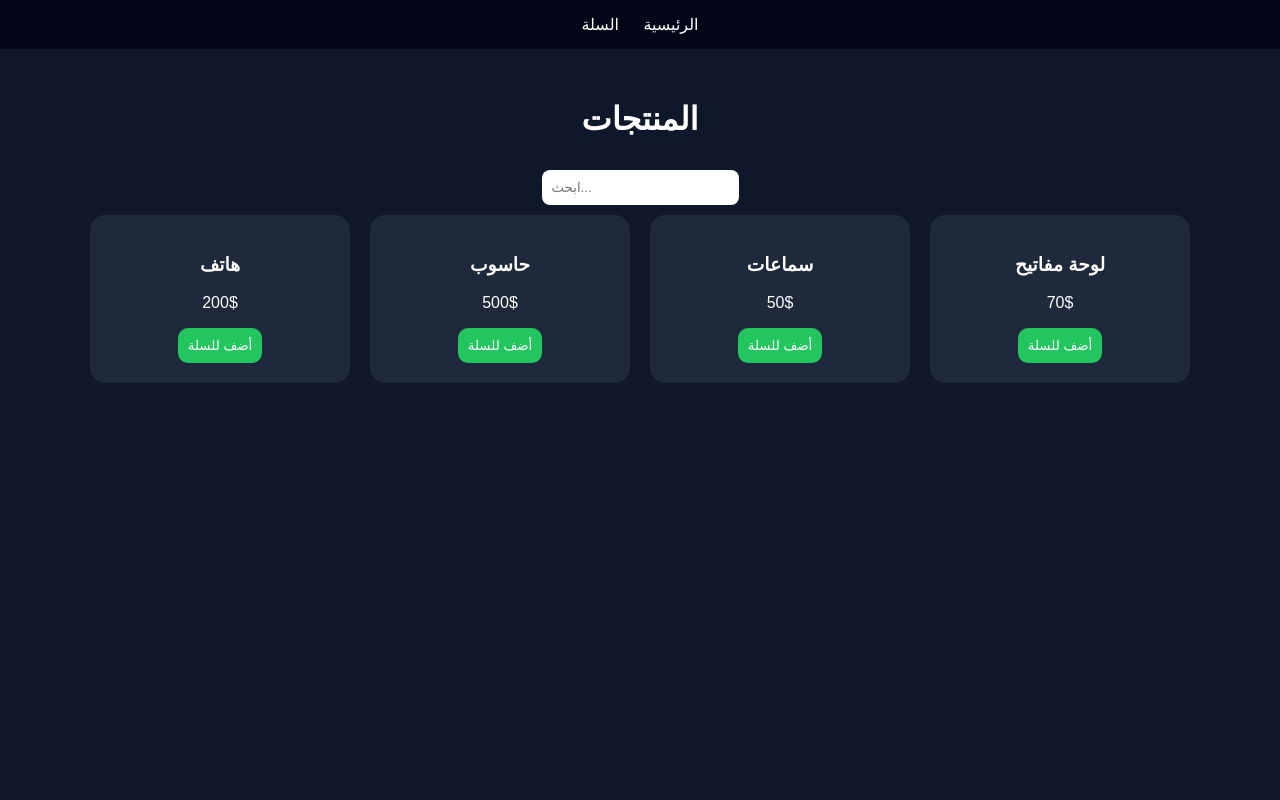
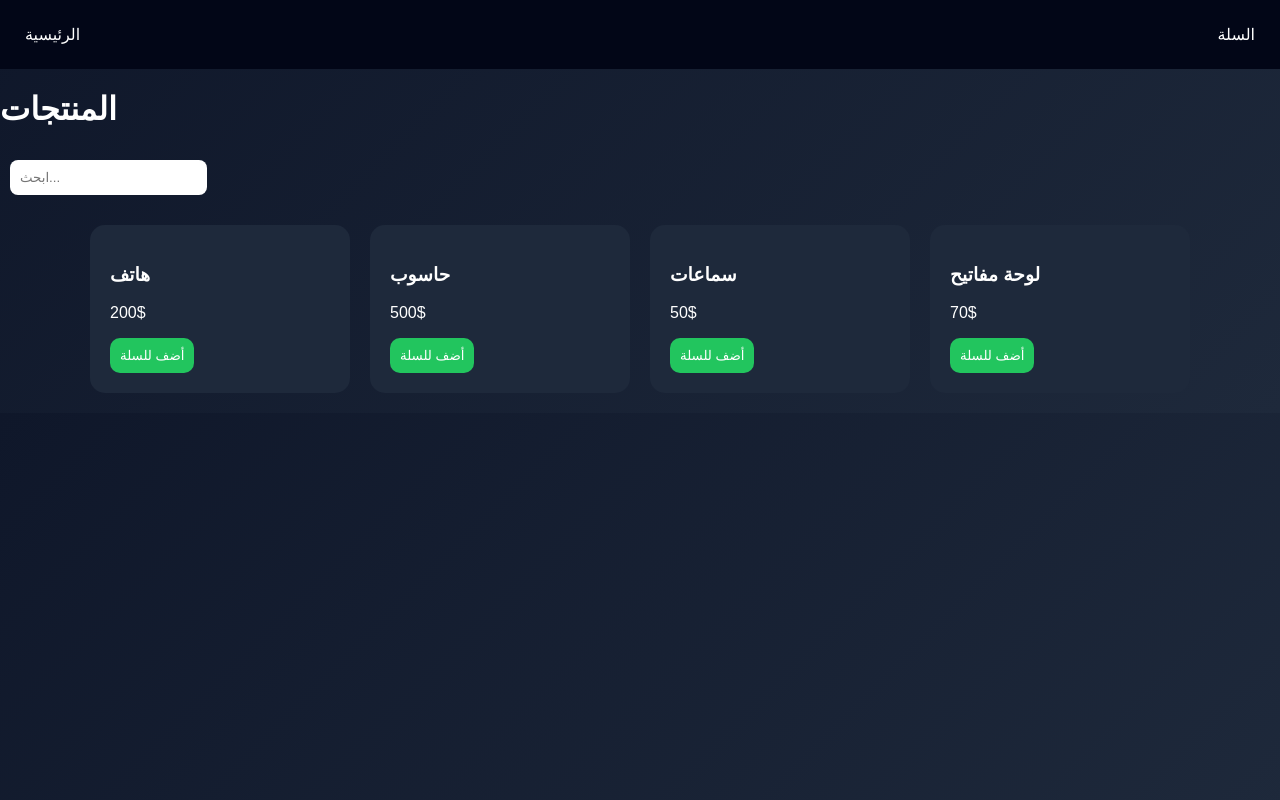
Before and after one commit to chahin5-hub/my-website2, a plain HTML site: page shop.html in a window 1280 px wide. Drawn offline with Linux system fonts and the light colour scheme.

Commit message:
Update style.css

```diff
--- a/style.css
+++ b/style.css
@@ -1,14 +1,16 @@
 body{
 margin:0;
 font-family:Arial;
-background:#0f172a;
+background:linear-gradient(135deg,#0f172a,#1e293b);
 color:white;
 }
 
+/* Navbar */
 nav{
+display:flex;
+justify-content:space-between;
+padding:15px;
 background:#020617;
-padding:15px;
-text-align:center;
 }
 
 nav a{
@@ -17,16 +19,21 @@ margin:10px;
 text-decoration:none;
 }
 
-.container{
-padding:30px;
+/* Hero */
+.hero{
 text-align:center;
+padding:60px;
+background:linear-gradient(45deg,#22c55e,#38bdf8);
+color:black;
 }
 
+/* Cards */
 .products{
 display:flex;
 flex-wrap:wrap;
+gap:20px;
 justify-content:center;
-gap:20px;
+padding:20px;
 }
 
 .card{
@@ -50,6 +57,11 @@ color:white;
 cursor:pointer;
 }
 
+.sale{
+color:yellow;
+font-weight:bold;
+}
+
 input{
 padding:10px;
 border-radius:8px;
```
